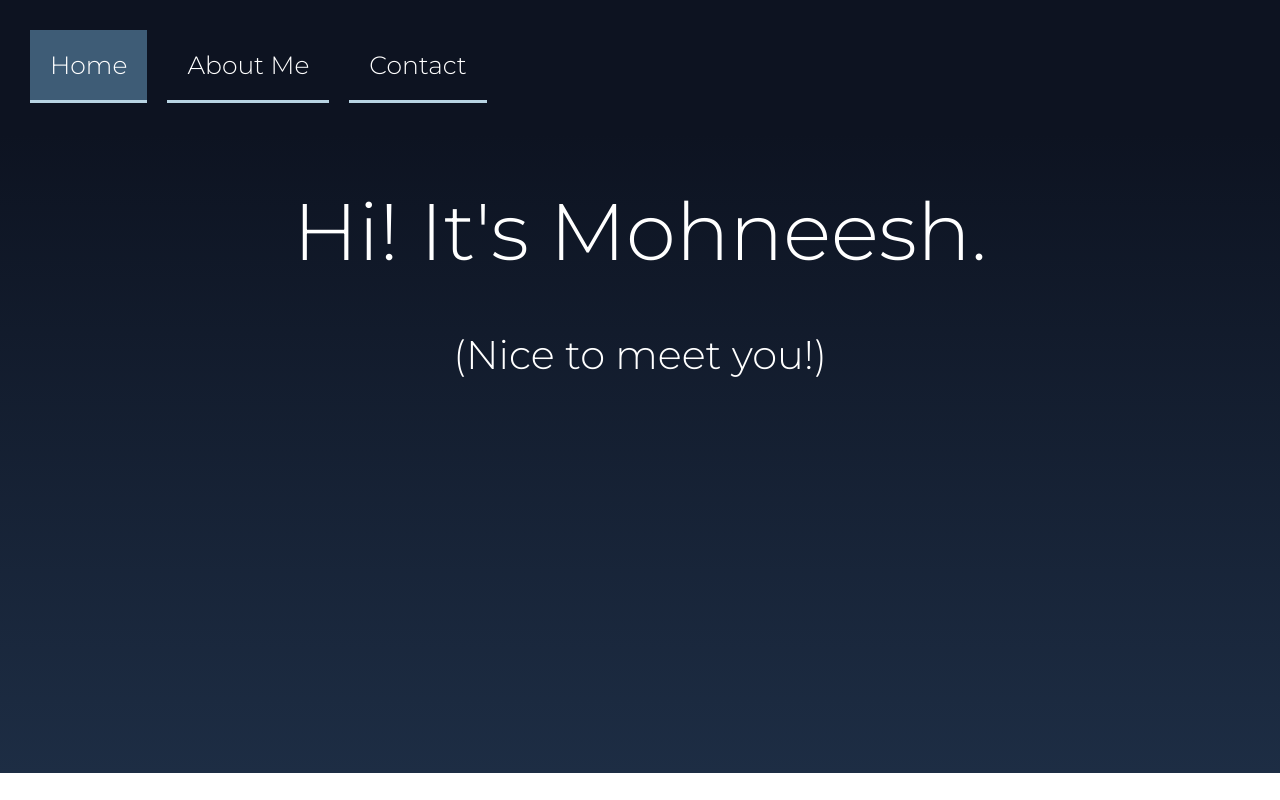
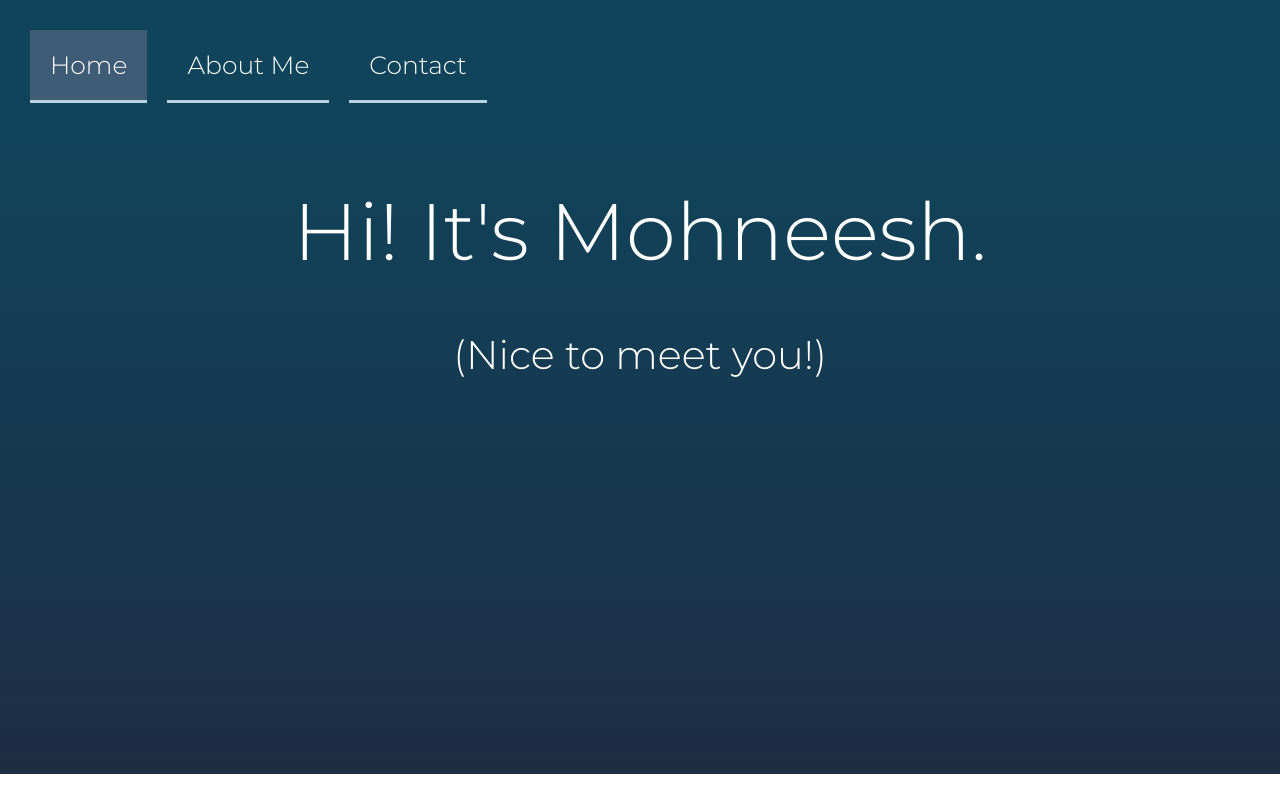
Before and after one commit to MohneeshSharma/mohneeshsharma.github.io, a plain HTML site: page index.html in a window 1280 px wide. Drawn offline with Linux system fonts and the light colour scheme.

Commit message:
Update style.css

```diff
--- a/style.css
+++ b/style.css
@@ -6,9 +6,17 @@
     transition: 1s;
     font-family: 'Montserrat';
 }
+
+/*
+darkest - #10445a
+abitlightdark- #354551
+darklight-  #2a8cae
+lightest #90b0c0
+*/
+
 .topnav {
     text-align: center;
-    background-color: #0D1321;
+    background-color: #10445a;
     overflow: hidden;
     padding: 20px;
   }
@@ -64,9 +72,9 @@
     }
   }
   .body{
-      background-image: linear-gradient(to bottom, #0D1321,#1D2D44);
+      background-image: linear-gradient(to bottom, #10445a,#1D2D44);
       color: white;
-      height: 80vh;
+      height: 80.1vh;
   }
   .welcome {
       transition: 1s;
@@ -94,6 +102,7 @@
     font-size: 1.5em;
     padding: 50px;
   }
-  .content {
-    background-image: linear-gradient(to bottom, #0D1321, #1D2D44);
+
+  .lolP{
+    text-align: center;
   }
```
